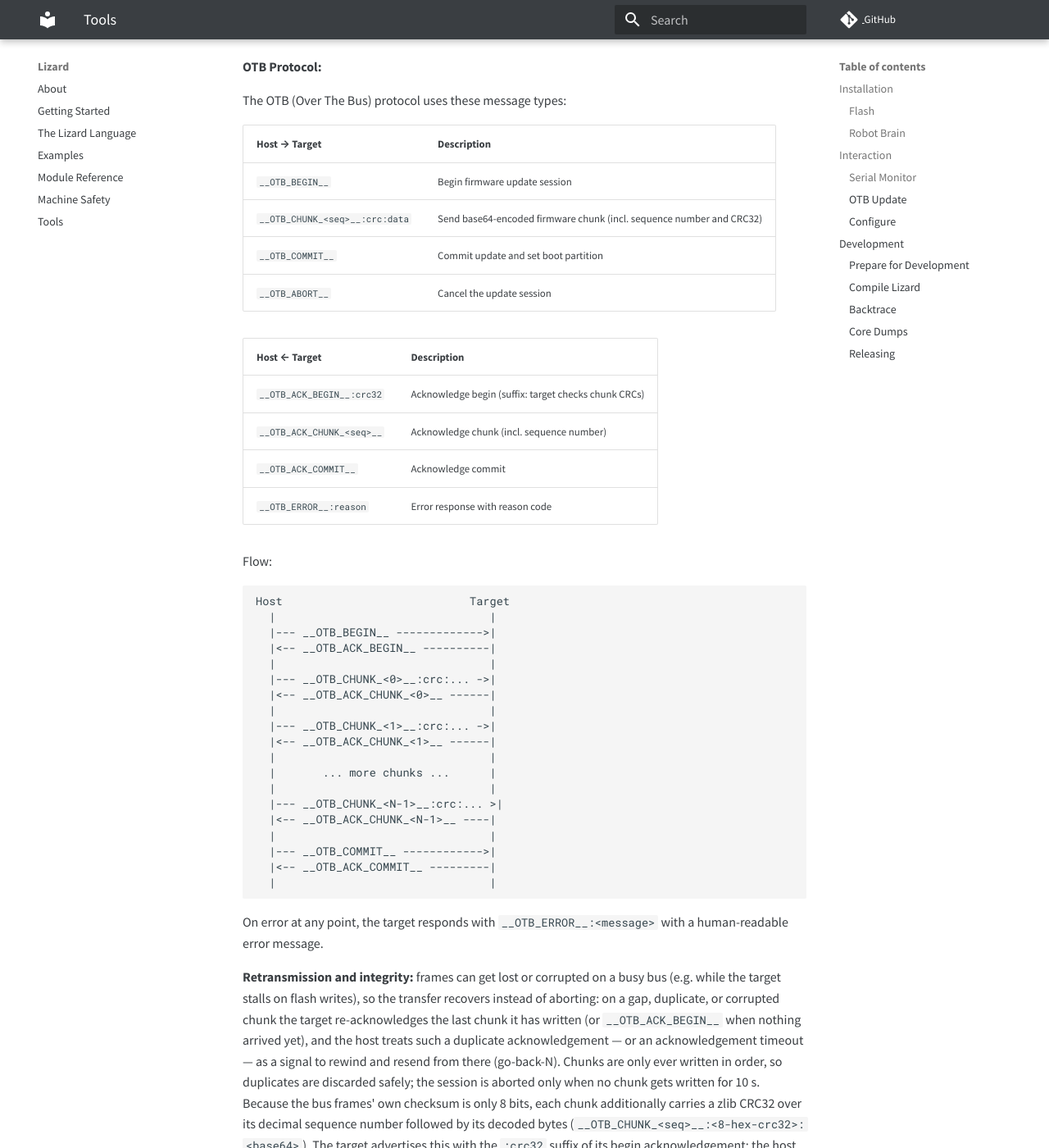
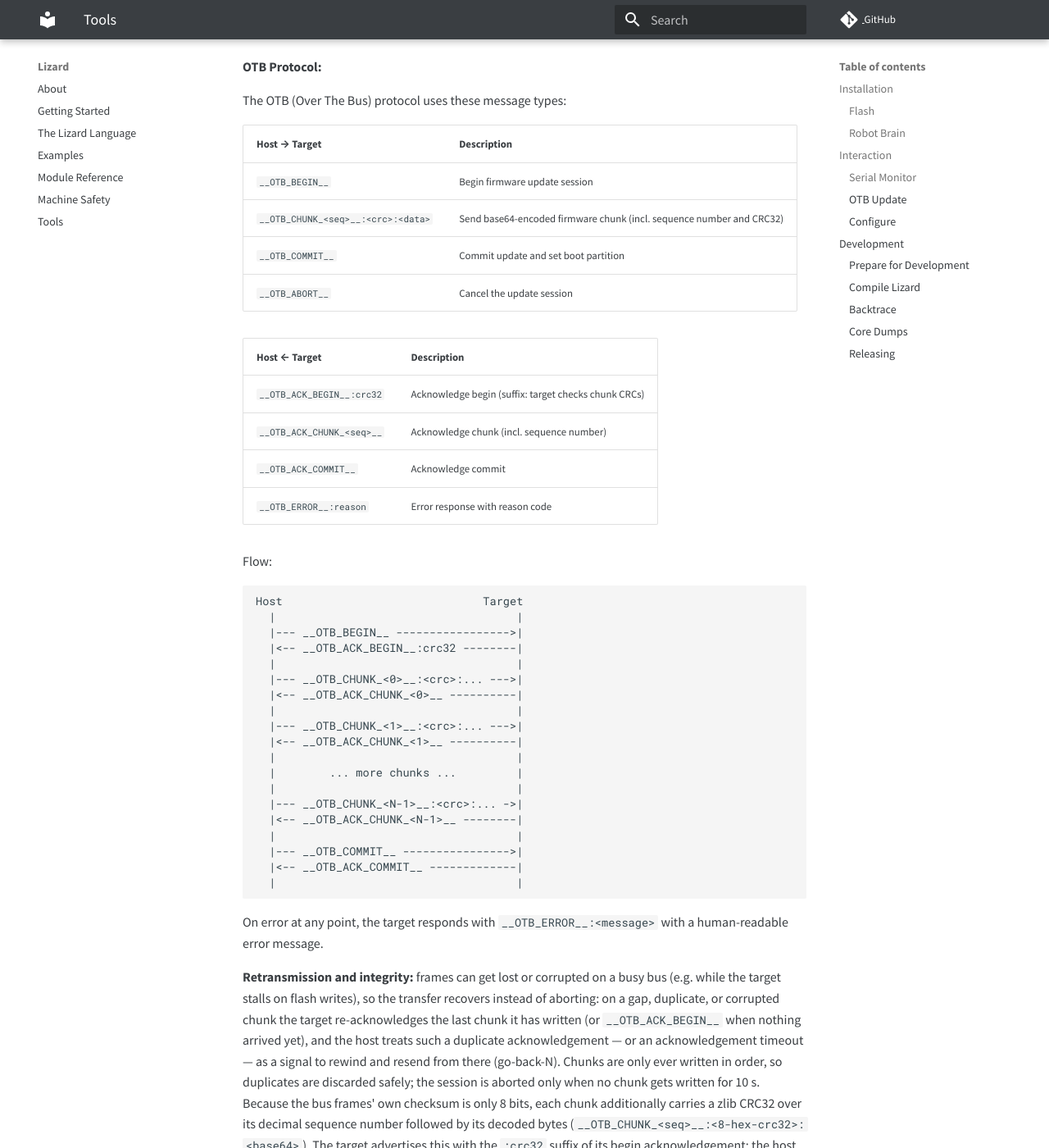
Before and after one commit to zauberzeug/lizard, an MkDocs documentation site: the page built from docs/tools.md, in a window 1280 px wide and 1400 px high, scrolled down 2106 px. Shown: the whole window at 82% size. Built offline with MkDocs 1.6.1 and Material for MkDocs 9.7.7, drawn with Linux system fonts in a browser that asks for light colours; comment, search, counter and statistics services are not loaded.

Commit message:
Show the CRC advertisement and placeholders consistently in the OTB flow diagram
The begin ack in the flow diagram was missing its `:crc32` suffix, and the chunk
line used bare `crc`/`data` next to the bracketed `<seq>`. Use `<crc>` and
`<data>` for the placeholders so they are distinct from the literal `:crc32`
token, and widen the diagram so the `<N-1>` line aligns.

Co-Authored-By: Claude Fable 5 <noreply@anthropic.com>

````diff
--- a/docs/tools.md
+++ b/docs/tools.md
@@ -105,25 +105,25 @@ The OTB (Over The Bus) protocol uses these message types:
 Flow:
 
 ```
-Host                            Target
-  |                                |
-  |--- __OTB_BEGIN__ ------------->|
-  |<-- __OTB_ACK_BEGIN__ ----------|
-  |                                |
-  |--- __OTB_CHUNK_<0>__:crc:... ->|
-  |<-- __OTB_ACK_CHUNK_<0>__ ------|
-  |                                |
-  |--- __OTB_CHUNK_<1>__:crc:... ->|
-  |<-- __OTB_ACK_CHUNK_<1>__ ------|
-  |                                |
-  |       ... more chunks ...      |
-  |                                |
-  |--- __OTB_CHUNK_<N-1>__:crc:... >|
-  |<-- __OTB_ACK_CHUNK_<N-1>__ ----|
-  |                                |
-  |--- __OTB_COMMIT__ ------------>|
-  |<-- __OTB_ACK_COMMIT__ ---------|
-  |                                |
+Host                              Target
+  |                                    |
+  |--- __OTB_BEGIN__ ----------------->|
+  |<-- __OTB_ACK_BEGIN__:crc32 --------|
+  |                                    |
+  |--- __OTB_CHUNK_<0>__:<crc>:... --->|
+  |<-- __OTB_ACK_CHUNK_<0>__ ----------|
+  |                                    |
+  |--- __OTB_CHUNK_<1>__:<crc>:... --->|
+  |<-- __OTB_ACK_CHUNK_<1>__ ----------|
+  |                                    |
+  |        ... more chunks ...         |
+  |                                    |
+  |--- __OTB_CHUNK_<N-1>__:<crc>:... ->|
+  |<-- __OTB_ACK_CHUNK_<N-1>__ --------|
+  |                                    |
+  |--- __OTB_COMMIT__ ---------------->|
+  |<-- __OTB_ACK_COMMIT__ -------------|
+  |                                    |
 ```
 
 On error at any point, the target responds with `__OTB_ERROR__:<message>` with a human-readable error message.
````
Also changed, not shown: other parts of docs/tools.md (+6 -6 lines).
